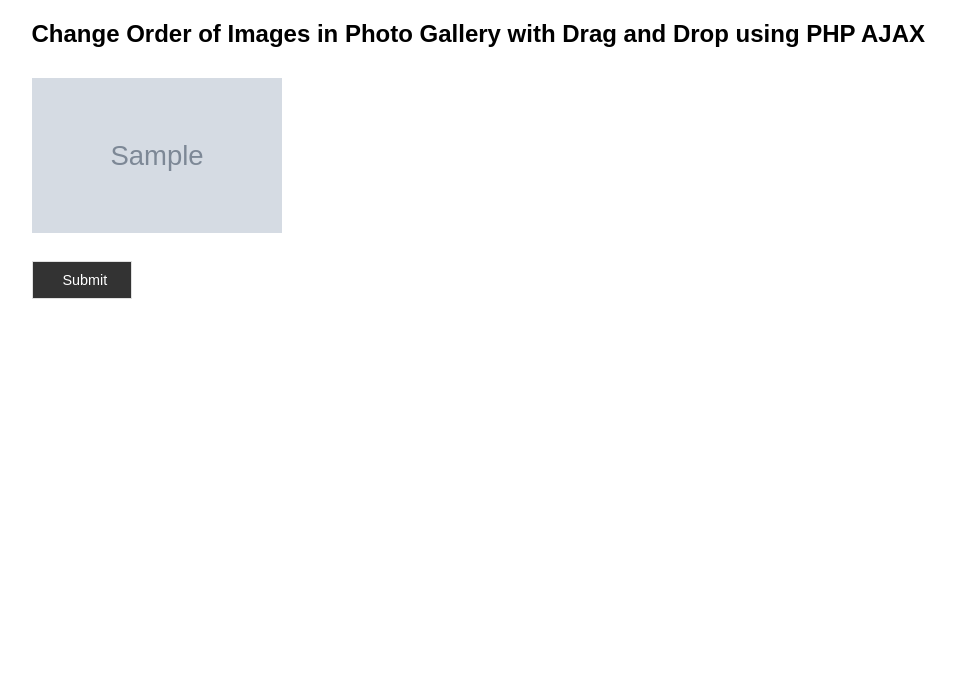
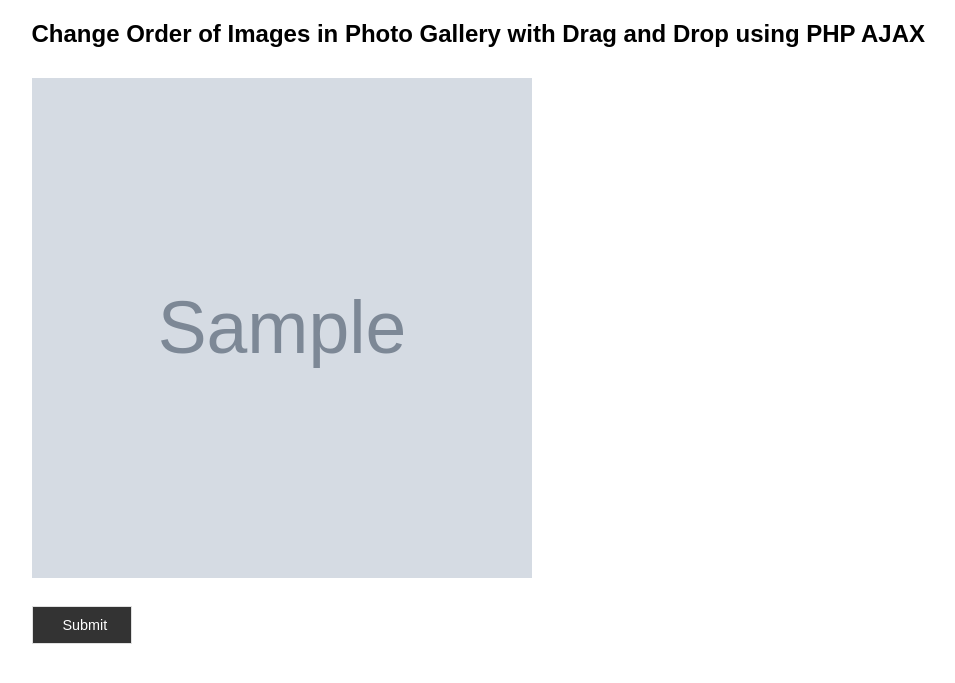
Before and after one commit to JeremyCollinsMPI/Norp, a PHP site: page / in a window 1280 px wide. Shown: the top 683 px of the page, without its empty margins (80-1035 px from the left). Run offline with PHP 8.4, Linux system fonts and the light colour scheme; tables that the repository leaves empty or names only in its code hold one stand-in row (values such as "Sample post"); grey boxes marked "Sample" are stand-in pictures.

Commit message:
corrected resolution

```diff
--- a/mysql/data/example.txt
+++ /dev/null
@@ -1 +0,0 @@
-example
--- a/norp/src/index.php
+++ b/norp/src/index.php
@@ -18,7 +18,7 @@ $conn->close();
         <link rel="stylesheet" href="vendor/jquery/jquery-ui/jquery-ui.css">
         <script src="vendor/jquery/jquery-ui/jquery-ui.js" type="text/javascript"></script>
 
-        <link rel="stylesheet" type="text/css" href="style.css" >
+        <link rel="stylesheet" type="text/css" href="style1.css" >
 
         <title>Change Order of Images in Photo Gallery with Drag and Drop using PHP AJAX</title>
         <script>
--- a/norp/src/style.css
+++ b/norp/src/style1.css
@@ -17,8 +17,8 @@ body
     display: inline-block;
 }
 #image-list li img{
-    width: 250px;
-    height: 155px;
+    width: 500px;
+    height: 500px;
 }
 
 #image-container{
```
Also changed, not shown: 3 other files.
